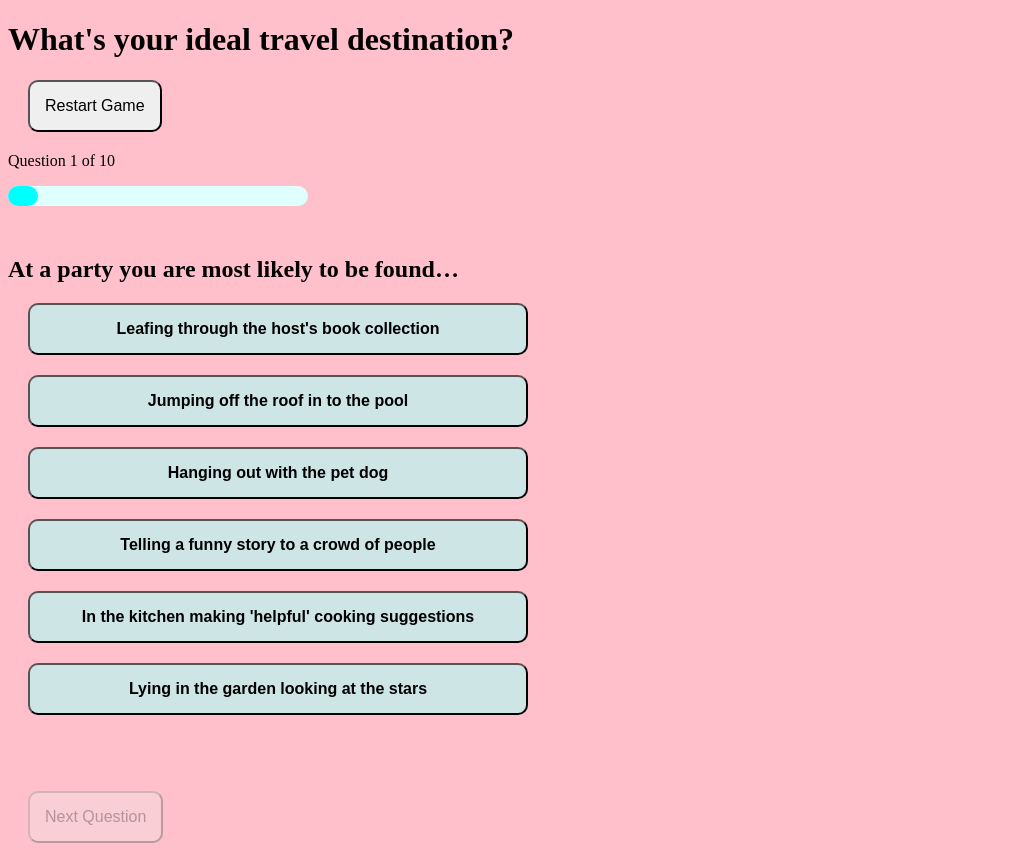
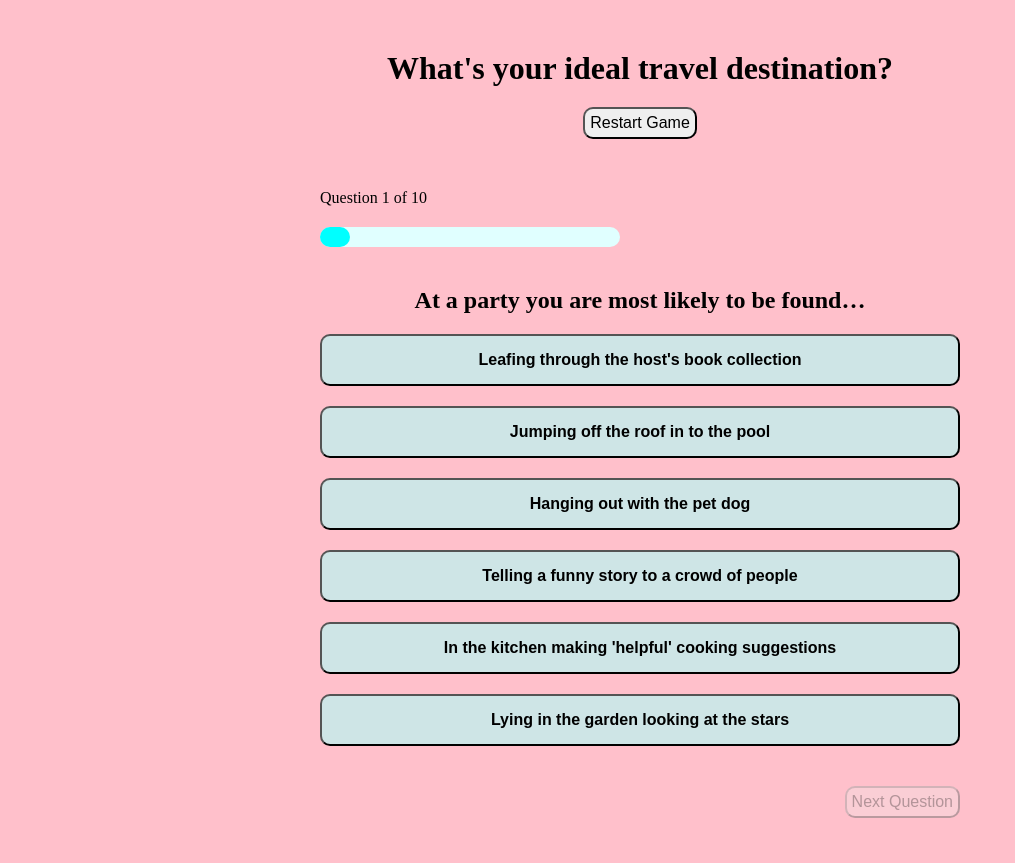
Before and after one commit to emmahewson/mp2_travel_quiz, a plain HTML site: page index.html in a window 1280 px wide. Both pictures are taken after a click on the button "Start Game". Shown: the whole page, without its empty margins (0-1015 px from the left). After the commit the page ends 818 px from the top, so only its background shows below. Drawn offline with Linux system fonts and the light colour scheme.

Commit message:
style changes to test game

```diff
--- a/assets/css/style.css
+++ b/assets/css/style.css
@@ -1,35 +1,82 @@
+* {
+    margin: 0;
+    padding: 0;
+}
+
 body {
     background-color: pink;
 }
 
+.container {
+    width: 50%;
+    margin: 0 auto;
+}
+
+h1, h2, p {
+    text-align: center;
+}
+
+h1 {
+    margin-top: 50px;
+}
+
+#answer-div {
+    margin: 0 auto;
+}
+
 .btn {
-    display: block;
-    padding: 15px;
-    margin: 20px;
+    margin: 0 auto;
     border-radius: 10px;
     font-size: 16px;
-
 }
 
 .choice {
+    display: block;
+    padding: 15px 10px;
+    margin: 0 auto;
+    margin-top: 20px;
+    border-radius: 10px;
+    font-size: 16px;
     background-color:rgb(206, 229, 230);
     font-weight: 700;
-    width: 500px;
+    width: 100%;
+}
+
+.btn-main {
+    padding: 5px;
+}
+
+#start-button-div, #next-question-div {
+
+    padding: 20px 0;
+}
+
+#start-button-div {
+    display: flex;
+}
+
+#next-question-btn {
+    margin-top: 20px;
+    float: right;
+}
+
+#restart-game-btn {
+    margin: 0 auto;
 }
 
 
-.selected {
-    background-color: cyan;
-}
+#progress-div {
 
-.hidden {
-    display: none;
-}
-
-#progress-div {
+    margin-top: 30px;
+    margin-bottom: 10px;
     width: 300px;
     position: relative;
     padding-bottom: 50px;
+}
+
+#progress-text {
+    margin-bottom: 20px;
+    text-align: left;
 }
 
 .progressbar {
@@ -49,5 +96,23 @@ body {
 }
 
 #results-image {
-    width: 300px;
+    width: 100%;
+    margin: 0 auto;
+    margin-top: 40px;
 }
+
+#results-text {
+    margin: 20px 0;
+}
+
+#results-country-text {
+    margin-top: 40px;
+}
+
+.selected {
+    background-color: cyan;
+}
+
+.hidden {
+    display: none;
+}
--- a/assets/js/questions_array.js
+++ b/assets/js/questions_array.js
@@ -140,7 +140,7 @@ const questions = [{
 },
 {
     questionNumber: 5,
-    questionText: "Where do you spend most of your on the internet",
+    questionText: "Where do you spend most of your on the internet?",
     answers: [{
             answerNumber: 1,
             answerText: "What's an internet?",
--- a/assets/js/quiz.js
+++ b/assets/js/quiz.js
@@ -31,6 +31,7 @@ let remotePoints = [0, 0, 2, 0, 1, 3];
 // Start Game
 startGameBtn.addEventListener('click', function startGame() {
     gameDiv.classList.toggle("hidden");
+    restartGameBtn.classList.toggle("hidden");
     startGameBtn.classList.toggle("hidden");
     addQuestionContent(0);
     nextQuestionBtn.disabled = true;
--- a/index.html
+++ b/index.html
@@ -11,25 +11,30 @@
 
 <body>
     <h1>What's your ideal travel destination?</h1>
-    <button class="btn" id="start-game">Start Game</button>
+
+    <div class="container" id="start-button-div">
+        <button class="btn btn-main" id="start-game">Start Game</button>
+        <button class="btn btn-main hidden" id="restart-game">Restart Game</button>
+    </div>
 
     <div class="container hidden" id="game-div">
-        <button class="btn" id="restart-game">Restart Game</button>
         <div id="progress-div">
             <p id="progress-text"></p>
             <div class="progressbar" id="progressbar-fg"></div>
             <div class="progressbar" id="progressbar-bg"></div>
         </div>
         <h2 class="question" id="question-text">This is the question</h2>
+        <div id="answer-div">
             <button class="btn choice" id="btn1">Option 1</button>
             <button class="btn choice" id="btn2">Option 2</button>
             <button class="btn choice" id="btn3">Option 3</button>
             <button class="btn choice" id="btn4">Option 4</button>
             <button class="btn choice" id="btn5">Option 5</button>
             <button class="btn choice" id="btn6">Option 6</button>
-        <br><br>
-
-        <button class="btn" id="next-question-btn">Next Question</button>
+        </div>
+        <div id="next-question-div">
+            <button class="btn btn-main" id="next-question-btn">Next Question</button>
+        </div>
     </div>
 
     <div class="container hidden" id="scores-div">
@@ -43,10 +48,11 @@
     </div>
 
     <div class="container hidden" id="results-div">
-        <h2>Your ideal destination is: <span id="results-country"></span></h2>
+        <h2 id="results-country-text">Your ideal destination is: <span id="results-country"></span></h2>
         <img src="" id="results-image">
         <p id="results-text"></p>
     </div>
+
 
 
     <script src="assets/js/quiz.js"></script>
```
Lines whose indentation alone changed are shown as unchanged.
